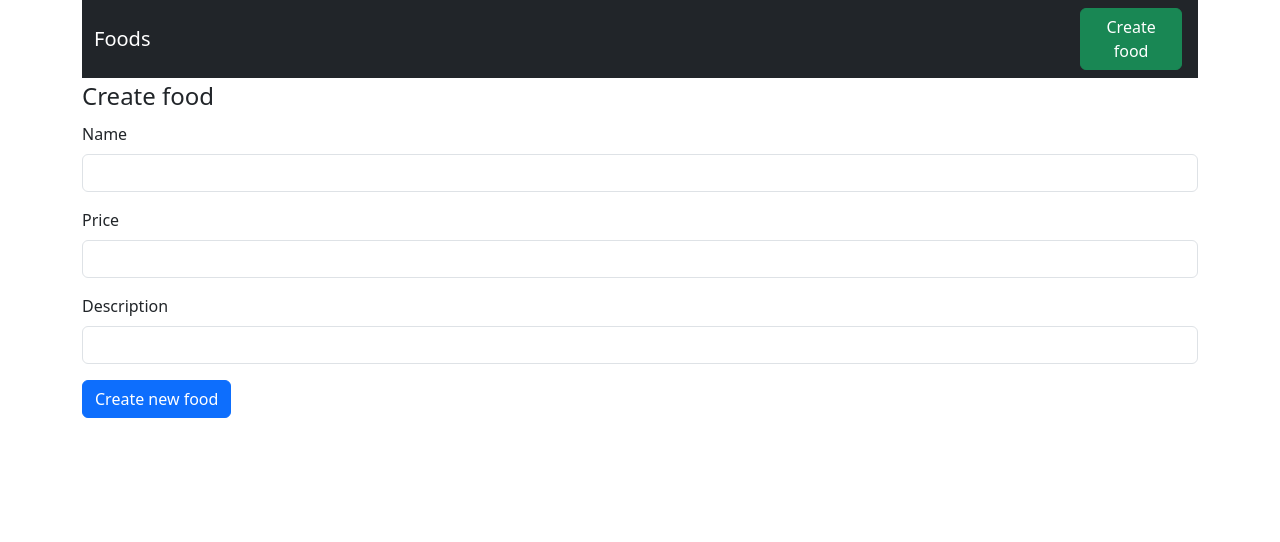
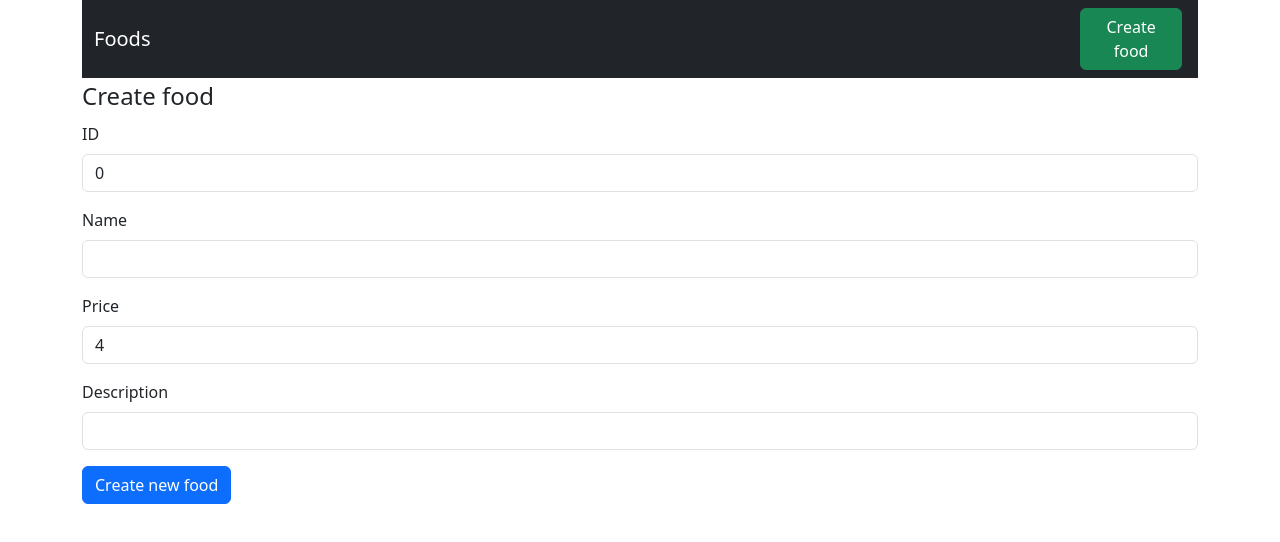
Before and after one commit to VitaliiSoloninko/angular-grud-operation, an Angular app: page /foods/create in a window 1280 px wide. Shown: the top 542 px of the page. Built offline with nearby package versions, Linux system fonts and the light colour scheme.

Commit message:
1.0	Create: service, form module, all logic

```diff
--- a/db.json
+++ b/db.json
@@ -1,16 +1,34 @@
 {
   "foods": [
     {
-      "id": 1,
+      "id": "1",
       "name": "Menu 1",
       "price": 4,
       "description": "Kochei in Senfsauce, Salzkartoffeln, Rotkrautsalat, Dessert"
     },
     {
-      "id": 2,
+      "id": "2",
       "name": "Menu 2",
       "price": 3,
       "description": "Mildes Karotten-Bohnen-Curry mit Sonnenblumenkernen, Vollkorn-Nudeln, Eisberg-Birnen-Salat, Obst"
+    },
+    {
+      "id": 0,
+      "name": "123",
+      "price": 4,
+      "description": "123"
+    },
+    {
+      "id": "5",
+      "name": "Menu 5",
+      "price": 4,
+      "description": "123465"
+    },
+    {
+      "id": "6",
+      "name": "123456",
+      "price": 4,
+      "description": "123"
     }
   ]
 }
--- a/src/app/create/create.component.html
+++ b/src/app/create/create.component.html
@@ -2,22 +2,47 @@
   <legend>Create food</legend>
   <form>
     <div class="mb-3">
+      <label for="txtId" class="form-label">ID</label>
+      <input
+        type="text"
+        name="id"
+        [(ngModel)]="formData.id"
+        class="form-control"
+        id="txtId"
+      />
+    </div>
+    <div class="mb-3">
       <label for="txtName" class="form-label">Name</label>
-      <input type="text" name="name" class="form-control" id="txtName" />
+      <input
+        type="text"
+        name="name"
+        [(ngModel)]="formData.name"
+        class="form-control"
+        id="txtName"
+      />
     </div>
     <div class="mb-3">
       <label for="txtPrice" class="form-label">Price</label>
-      <input type="text" name="price" class="form-control" id="txtPrice" />
+      <input
+        type="text"
+        name="price"
+        [(ngModel)]="formData.price"
+        class="form-control"
+        id="txtPrice"
+      />
     </div>
     <div class="mb-3">
       <label for="txtDescription" class="form-label">Description</label>
       <input
         type="text"
         name="description"
+        [(ngModel)]="formData.description"
         class="form-control"
         id="txtDescription"
       />
     </div>
-    <button type="button" class="btn btn-primary">Create new food</button>
+    <button type="button" (click)="create()" class="btn btn-primary">
+      Create new food
+    </button>
   </form>
 </div>
--- a/src/app/create/create.component.ts
+++ b/src/app/create/create.component.ts
@@ -1,11 +1,32 @@
 import { Component } from '@angular/core';
+import { FormsModule } from '@angular/forms';
+import { Router } from '@angular/router';
+import { Food } from '../food';
+import { FoodService } from '../food.service';
 
 @Component({
   selector: 'app-create',
-  imports: [],
+  imports: [FormsModule],
   templateUrl: './create.component.html',
-  styleUrl: './create.component.scss'
+  styleUrl: './create.component.scss',
 })
 export class CreateComponent {
+  constructor(private foodService: FoodService, private router: Router) {}
+  formData: Food = {
+    id: 0,
+    name: '',
+    price: 4,
+    description: '',
+  };
 
+  create() {
+    this.foodService.create(this.formData).subscribe({
+      next: (val) => {
+        this.router.navigate(['/foods']);
+      },
+      error: (er) => {
+        console.log(er);
+      },
+    });
+  }
 }
--- a/src/app/food.service.ts
+++ b/src/app/food.service.ts
@@ -8,7 +8,13 @@ import { Food } from './food';
 export class FoodService {
   constructor(private httpClient: HttpClient) {}
 
+  baseApiUrl = 'http://localhost:3000/foods';
+
   getAll() {
-    return this.httpClient.get<Food[]>('http://localhost:3000/foods');
+    return this.httpClient.get<Food[]>(this.baseApiUrl);
+  }
+
+  create(val: Food) {
+    return this.httpClient.post(this.baseApiUrl, val);
   }
 }
```
